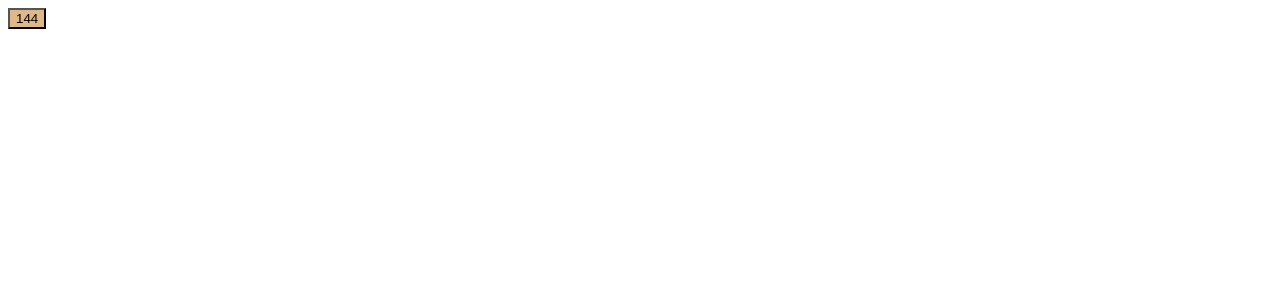
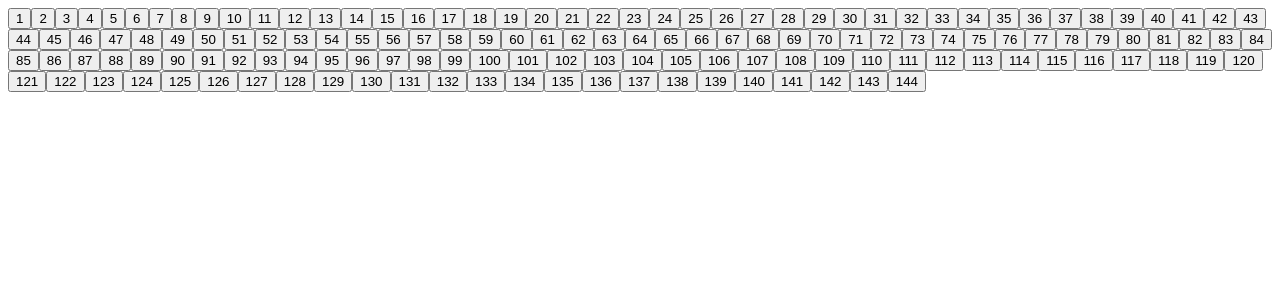
Before and after one commit to stormcrows/multiplication, a React app: page / in a window 1280 px wide. Shown: the top 300 px of the page. Built offline with nearby package versions, Linux system fonts and the light colour scheme.

Commit message:
render 144 boxes

```diff
--- a/src/components/App/App.jsx
+++ b/src/components/App/App.jsx
@@ -13,7 +13,11 @@ const App = () => {
   return (
     <AppContext.Provider value={dispatch}>
       <div className="App">
-        <NumberBox label={144} highlighted={true} />
+        {state.map(({ label, highlighted }) => {
+          return (
+            <NumberBox key={label} label={label} highlighted={highlighted} />
+          )
+        })}
       </div>
     </AppContext.Provider>
   )
--- a/src/components/NumberBox/NumberBox.jsx
+++ b/src/components/NumberBox/NumberBox.jsx
@@ -11,7 +11,7 @@ const NumberBox = ({ label, highlighted }) => {
   return (
     <button
       className={`NumberBox ${style}`}
-      onClick={() => dispatch(buttonClicked(Number(label)))}
+      onClick={() => dispatch(buttonClicked(label))}
     >
       {label}
     </button>
--- a/src/reducers/rootReducer.js
+++ b/src/reducers/rootReducer.js
@@ -2,7 +2,7 @@ const MAX_NUMBER = 144
 
 export const getInitialState = () =>
   [...new Array(MAX_NUMBER)].map((_, idx) => ({
-    label: `${idx + 1}`,
+    label: idx + 1,
     highlighted: false,
   }))
 
```
Also changed, not shown: 1 other file (tests, documents, lock files or other folders).
